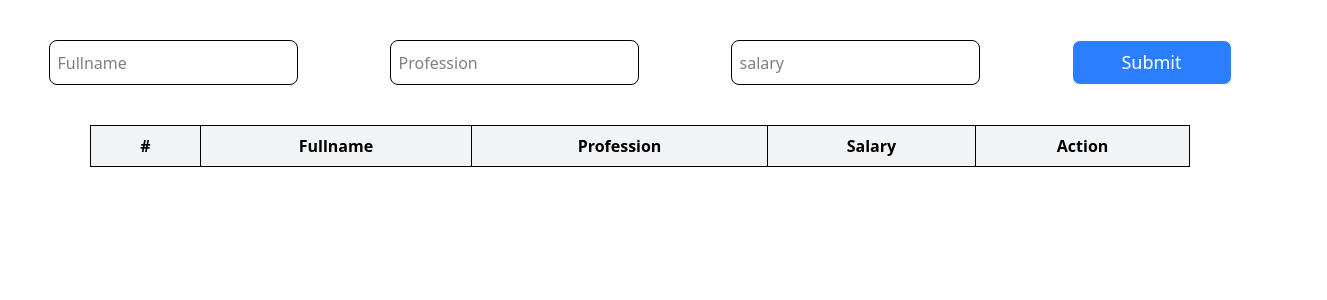
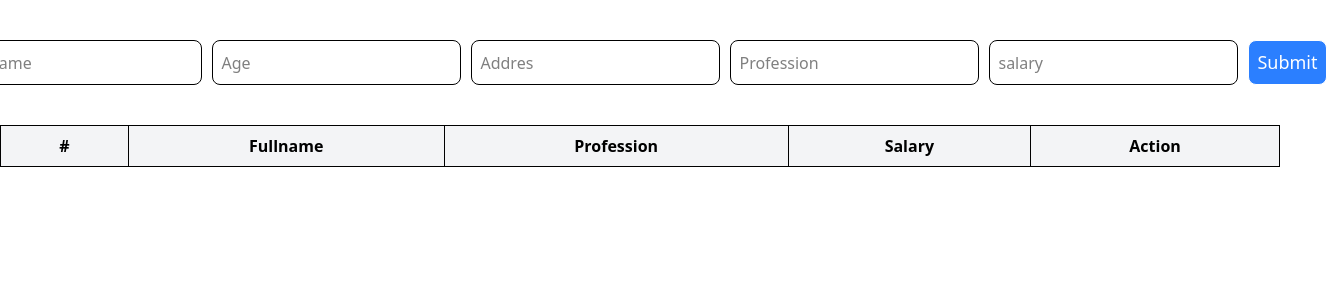
Before and after one commit to muhammadiso0203/TYPESCRIPT, a React (Vite) app: page / in a window 1280 px wide. Shown: the top 300 px of the page, 1327 px wide, since content can reach past the window. Built offline with nearby package versions, Linux system fonts and the light colour scheme.

Commit message:
optimization

```diff
--- a/src/components/TeacherCreate.tsx
+++ b/src/components/TeacherCreate.tsx
@@ -16,6 +16,8 @@ interface Props {
 
 const TeacherCreate: FC<Props> = ({ setData, editingItem, setEditingItem }) => {
   const [fullName, setFullName] = useState("");
+  const [age, setAge] = useState("");
+  const [addres, setAddres] = useState("");
   const [profession, setProfession] = useState("");
   const [salary, setSalary] = useState("");
 
@@ -32,7 +34,9 @@ const TeacherCreate: FC<Props> = ({ setData, editingItem, setEditingItem }) => {
     if (editingItem) {
       setData((prev) => {
         return prev.map((teacher) =>
-          teacher.id == editingItem.id ? { ...teacher, fullName, profession, salary } : teacher
+          teacher.id == editingItem.id
+            ? { ...teacher, fullName, profession, salary }
+            : teacher
         );
       });
       setEditingItem(null);
@@ -40,25 +44,47 @@ const TeacherCreate: FC<Props> = ({ setData, editingItem, setEditingItem }) => {
       let newTeacher: ITeacher = {
         id: Date.now(),
         fullName,
+        age:Number(age),
+        addres,
         profession,
         salary,
       };
       setData((prev) => [...prev, newTeacher]);
     }
-    setFullName("")
-    setProfession("")
-    setSalary("")
+    setFullName("");
+    setProfession("");
+    setSalary("");
   };
 
   return (
     <div>
-      <form action="" onSubmit={handleSubmit} className="container mx-auto flex justify-center mt-10 gap-23">
+      <form
+        action=""
+        onSubmit={handleSubmit}
+        className="container mx-auto flex justify-center mt-10 gap-2.5"
+      >
         <input
           required
           value={fullName}
           onChange={(e) => setFullName(e.target.value)}
           type="text"
           placeholder="Fullname"
+          className="border rounded-[8px] p-2"
+        />
+        <input
+          required
+          value={age}
+          onChange={(e) => setAge(e.target.value)}
+          type="text"
+          placeholder="Age"
+          className="border rounded-[8px] p-2"
+        />
+        <input
+          required
+          value={addres}
+          onChange={(e) => setAddres(e.target.value)}
+          type="text"
+          placeholder="Addres"
           className="border rounded-[8px] p-2"
         />
         <input
@@ -77,7 +103,9 @@ const TeacherCreate: FC<Props> = ({ setData, editingItem, setEditingItem }) => {
           placeholder="salary"
           className="border rounded-[8px] p-2"
         />
-        <button className="border rounded-[8px] p-2 w-40 bg-blue-500 text-white text-[18px]">Submit</button>
+        <button className="border rounded-[8px] p-2 w-40 bg-blue-500 text-white text-[18px]">
+          Submit
+        </button>
       </form>
     </div>
   );
--- a/src/components/TeacherView.tsx
+++ b/src/components/TeacherView.tsx
@@ -11,7 +11,7 @@ interface Props {
 const TeacherView: FC<Props> = ({ data, onDelete, setEditingItem }) => {
 
   return (
-    <table className=" container mx-auto table-auto border w-[1100px] mt-10">
+    <table className=" container mx-auto table-auto border w-[1330px] mt-10">
       <thead className="text-center bg-gray-100">
         <tr>
           <th className="border px-4 py-2">#</th>
--- a/src/types/index.ts
+++ b/src/types/index.ts
@@ -1,6 +1,8 @@
 export interface ITeacher{
     id: number
     fullName: string
+    age: number
+    addres: string
     profession: string
     salary: string
 }
```
